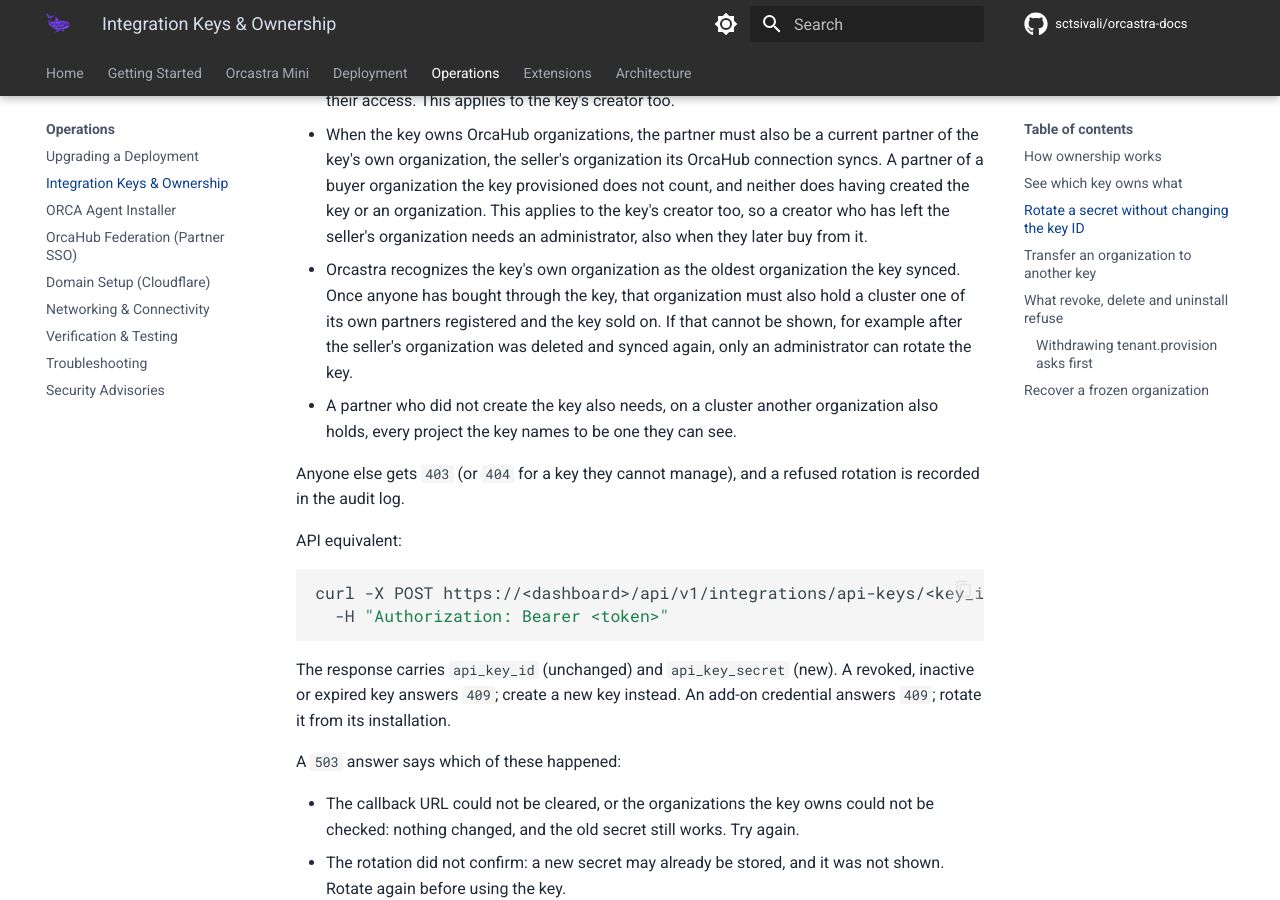
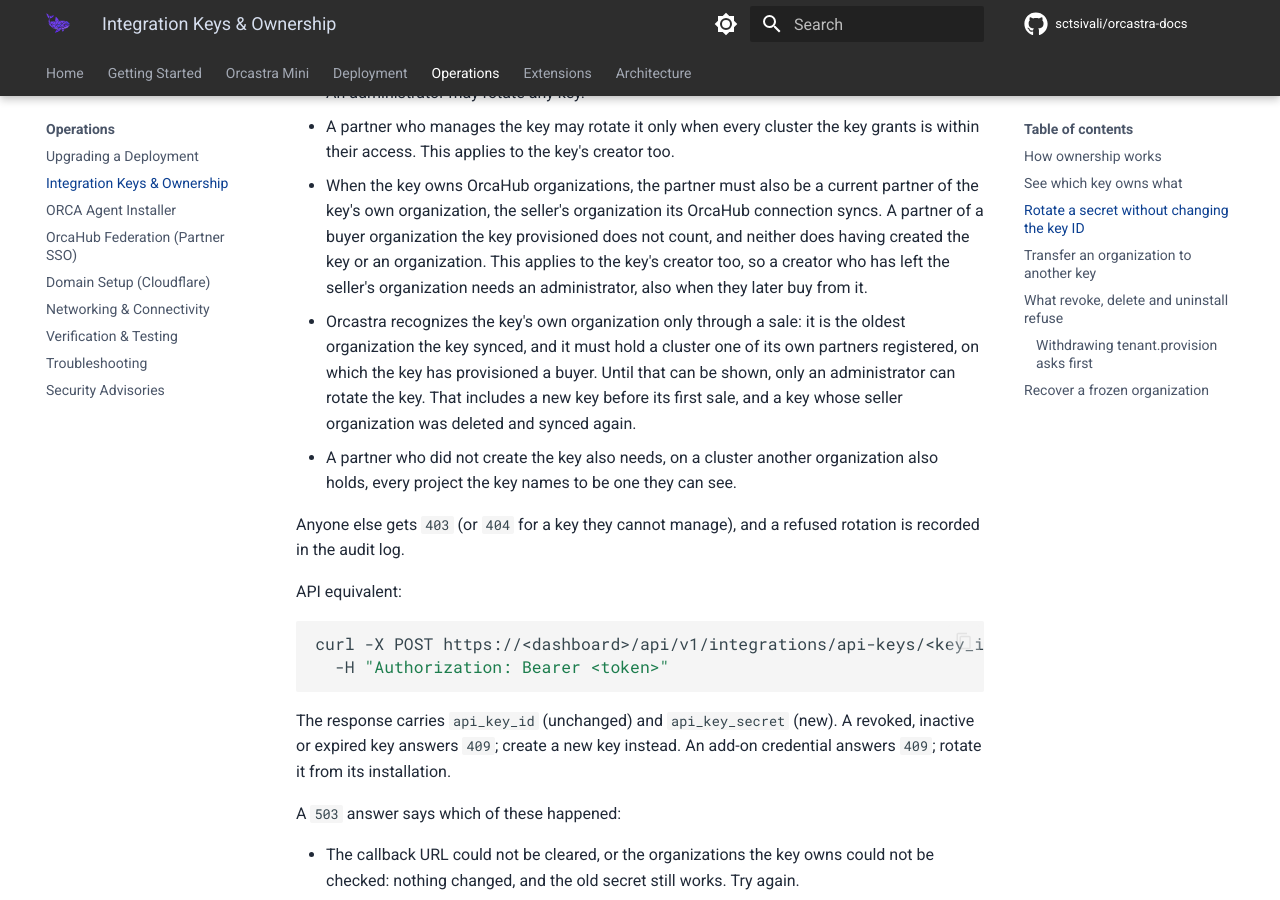
Before and after one commit to sctsivali/orcastra-docs, an MkDocs documentation site: the page built from docs/operations/integration-keys.md, in a window 1280 px wide and 900 px high, scrolled down 3003 px. Built offline with MkDocs 1.6.1 and Material for MkDocs 9.7.7, drawn with Linux system fonts in a browser that asks for light colours; comment, search, counter and statistics services are not loaded; the version menu is left out; some of the changed text lies outside the part shown.

Commit message:
docs(operations): say a key's home is recognized only through a sale
Follow the strict home rule on the integration key ownership branch.
The page said the oldest organization a key synced counted as its home
until anyone had bought through the key. That grace is gone: the home
must hold a cluster one of its own partners registered, on which the key
has provisioned a buyer.

So a new key before its first sale, and a key whose seller organization
was deleted and synced again, can be rotated only by an administrator,
and the Synced Organizations panel shows their owner key as Not Shown to
everyone but administrators.

```diff
--- a/docs/operations/integration-keys.md
+++ b/docs/operations/integration-keys.md
@@ -30,7 +30,7 @@
 
 - Each API key card says how many organizations the key owns and lists their slugs. A partner sees only the organizations it belongs to; the rest are counted as "you cannot see".
 - An owner key inside its expiry warning window shows **Owner Key Expiring** and the date to transfer its organizations by.
-- The **Synced Organizations** panel lists every synced organization with its owner key and the owner's state. A partner sees the owner key's name and state only when they are a partner of that key's own organization (see [Rotate a secret](#rotate-a-secret-without-changing-the-key-id) for how Orcastra recognizes it). For any other organization they belong to, for example as a tenant, or as the founder of a buyer organization that carries the seller's key, the owner state reads **Not Shown**.
+- The **Synced Organizations** panel lists every synced organization with its owner key and the owner's state. A partner sees the owner key's name and state only when they are a partner of that key's own organization (see [Rotate a secret](#rotate-a-secret-without-changing-the-key-id) for how Orcastra recognizes it, which needs a sale through the key). For any other organization they belong to, for example as a tenant, or as the founder of a buyer organization that carries the seller's key, and for every organization of a key before its first sale, the owner state reads **Not Shown** to everyone but administrators.
 
 | Owner state | Meaning |
 |---|---|
@@ -67,7 +67,7 @@
 - An administrator may rotate any key.
 - A partner who manages the key may rotate it only when every cluster the key grants is within their access. This applies to the key's creator too.
 - When the key owns OrcaHub organizations, the partner must also be a current partner of the key's own organization, the seller's organization its OrcaHub connection syncs. A partner of a buyer organization the key provisioned does not count, and neither does having created the key or an organization. This applies to the key's creator too, so a creator who has left the seller's organization needs an administrator, also when they later buy from it.
-- Orcastra recognizes the key's own organization as the oldest organization the key synced. Once anyone has bought through the key, that organization must also hold a cluster one of its own partners registered and the key sold on. If that cannot be shown, for example after the seller's organization was deleted and synced again, only an administrator can rotate the key.
+- Orcastra recognizes the key's own organization only through a sale: it is the oldest organization the key synced, and it must hold a cluster one of its own partners registered, on which the key has provisioned a buyer. Until that can be shown, only an administrator can rotate the key. That includes a new key before its first sale, and a key whose seller organization was deleted and synced again.
 - A partner who did not create the key also needs, on a cluster another organization also holds, every project the key names to be one they can see.
 
 Anyone else gets `403` (or `404` for a key they cannot manage), and a refused rotation is recorded in the audit log.
```
